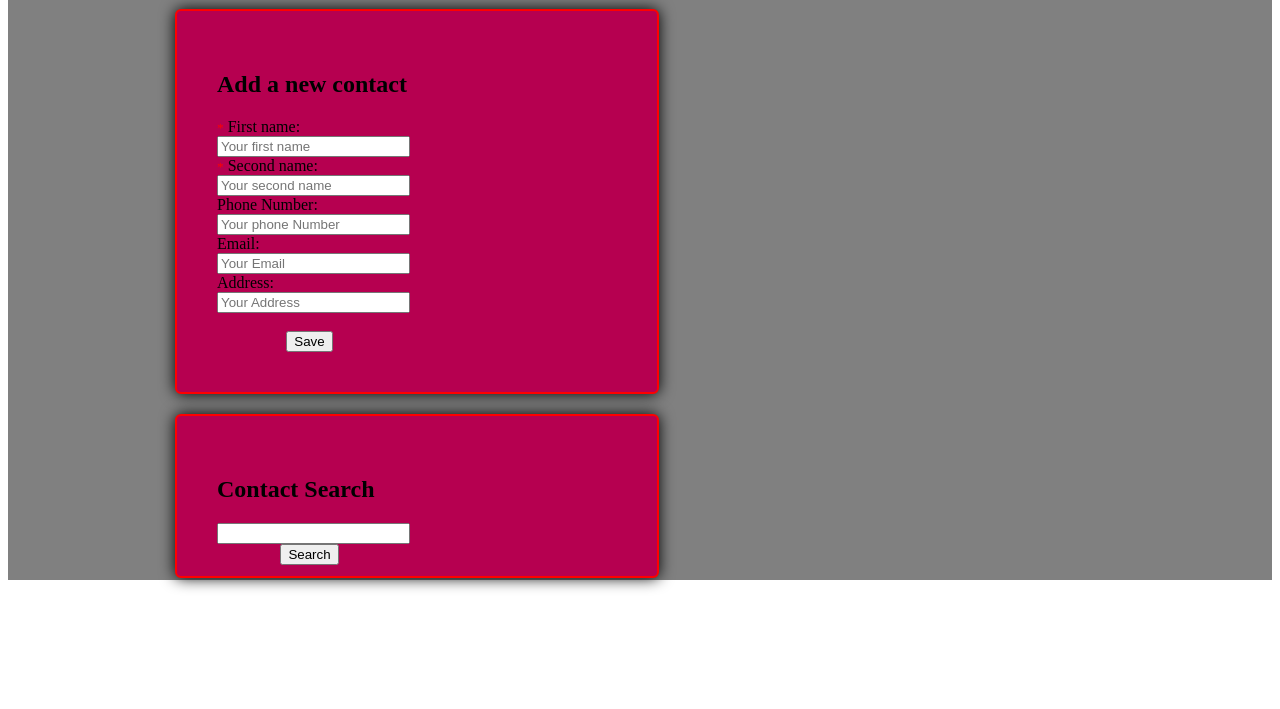
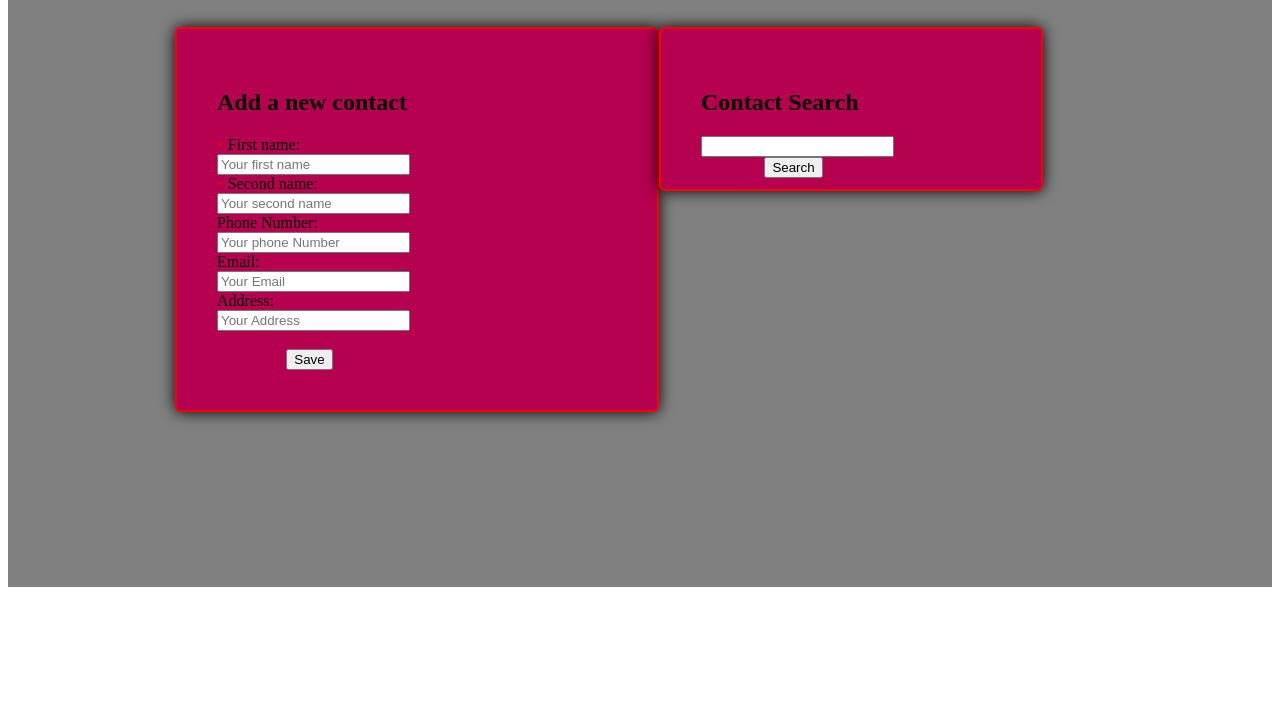
Before and after one commit to Nabuduwa-ketty/week-3-project, a plain HTML site: page index.html in a window 1280 px wide. Shown: the part 91-800 px from the top of the page. Drawn offline with Linux system fonts and the light colour scheme.

Commit message:
display edit

```diff
--- a/style.css
+++ b/style.css
@@ -11,11 +11,12 @@ form  {
 }
 button {
  padding-top: 20px
-  align-items: center;
+align-items: center;
 
 }
 #main {
 background-color: gray;
+zoom: 100%;
 }
 .rq {
 color: #FF0000;
@@ -28,6 +29,7 @@ font-size: 10pt;
   margin:auto;
   font-family:'Ubuntu',sans-serif
   background-color:##ffb2b2;
+  padding: 10px;
 }
 #divform {
   display: block;
@@ -49,7 +51,7 @@ font-size: 10pt;
   float:left;
   text-align:left;
   border:1px solid #ccc;
-  width:400px;
+  width:300px;
   height: 80px;
   padding:40px;
   margin-top:20px;
```
